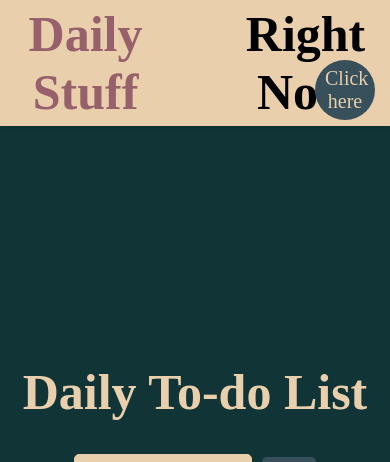
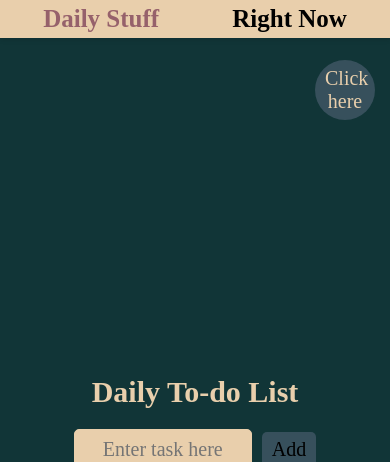
Before and after one commit to emilypondaven/Quest-Log, a React (Create React App) app in the folder frontend/: page / in a window 390 px wide. Shown: the top 462 px of the page. Built offline with nearby package versions, Linux system fonts and the light colour scheme; no server answers; a web font is replaced by a local one.

Commit message:
update iphone new new

```diff
--- a/frontend/src/index.css
+++ b/frontend/src/index.css
@@ -216,13 +216,13 @@ nav a:hover {
 }
 
 /* Media Query for iPhone 12 */
-@media screen and (max-width: 400px) and (orientation: portrait) {
+@media screen and (max-width: 414px) { /* Max width for iPhone 12 in portrait */
   body {
-    font-size: 100px; /* Smaller font for iPhone 12 portrait */
+    font-size: 18px; /* Smaller font for iPhone 12 */
   }
 
   h1 {
-    font-size: 50px; /* Reduce the size of the title */
+    font-size: 30px; /* Reduce the size of the title */
   }
 
   ul {
@@ -242,13 +242,13 @@ nav a:hover {
   }
 
   nav {
-    gap: 50px; /* Reduce space between nav items */
+    gap: 30px; /* Reduce space between nav items */
     padding-top: 5px;
     padding-bottom: 5px;
   }
 
   nav a {
-    font-size: 50px; /* Reduce nav font size */
+    font-size: 25px; /* Reduce nav font size */
   }
 
   #sprite-button {
```
